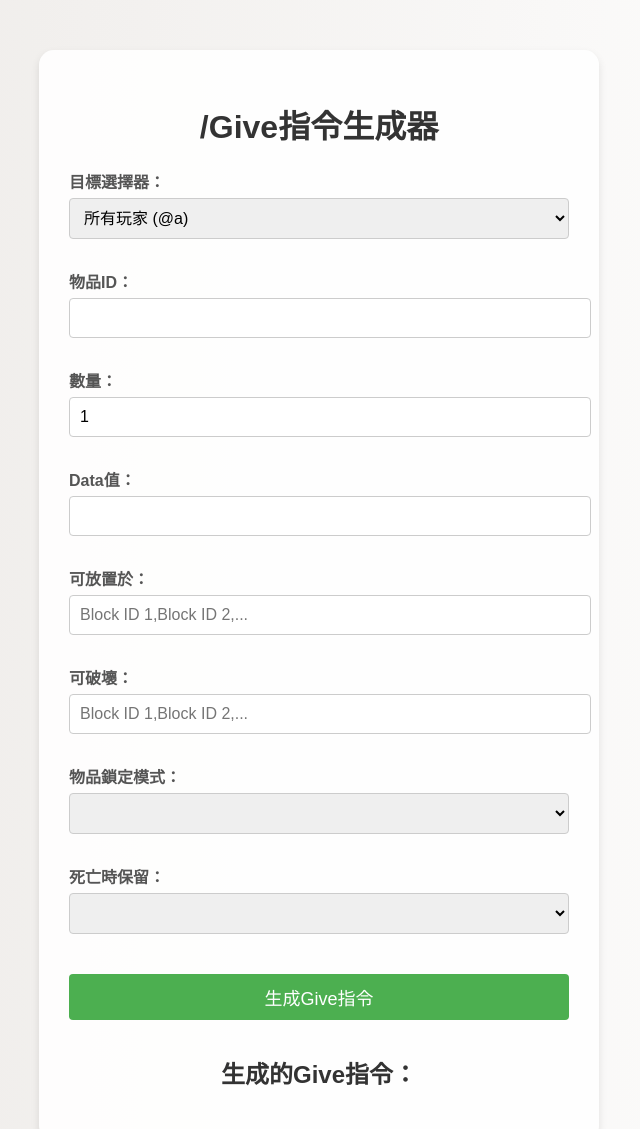
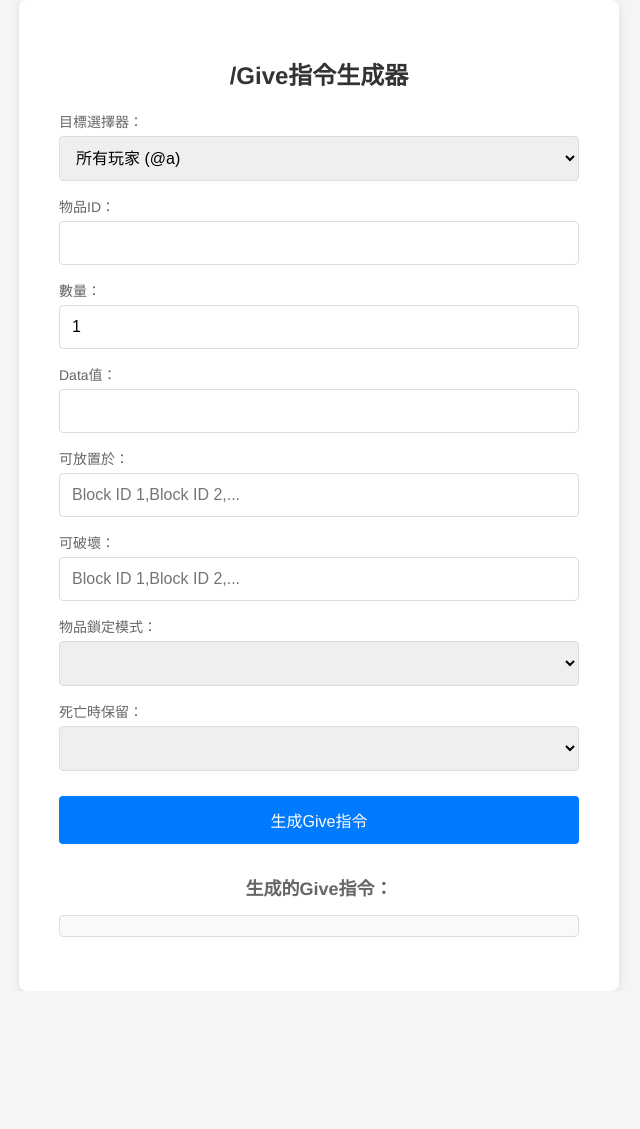
Before and after one commit to EricbobXD/mcpe.cmd-give, a plain HTML site: page index.html in a window 1280 px wide. Shown: the top 1129 px of the page, without its empty margins (321-961 px from the left). After the commit the page ends 991 px from the top, so only its background shows below. Drawn offline with Linux system fonts and the light colour scheme.

Commit message:
Update index.html

```diff
--- a/index.html
+++ b/index.html
@@ -4,79 +4,80 @@
   <title>/Give指令生成器</title>
   <style>
     body {
-      font-family: Arial, sans-serif;
+      font-family: 'Helvetica Neue', sans-serif;
+      background-color: #f5f5f5;
+      display: flex;
+      justify-content: center;
+      align-items: center;
+      min-height: 100vh;
+      margin: 0;
+    }
+    .container {
+      background-color: #fff;
+      padding: 40px;
+      border-radius: 8px;
+      box-shadow: 0 2px 10px rgba(0, 0, 0, 0.1);
+      max-width: 600px;
+      width: 100%;
+      box-sizing: border-box;
+    }
+    h1 {
+      font-size: 24px;
+      color: #333;
+      margin-bottom: 20px;
+      text-align: center;
+    }
+    h2 {
+      font-size: 18px;
+      color: #666;
+      margin-top: 30px;
+      text-align: center;
+    }
+    form {
       display: flex;
       flex-direction: column;
-      align-items: center;
-      margin: 0;
-      padding: 0;
-      min-height: 100vh;
-      background: linear-gradient(to right, #ece9e6, #ffffff);
-    }
-    .container {
-      background-color: rgba(255, 255, 255, 0.9);
-      padding: 30px;
-      border-radius: 15px;
-      margin-top: 50px;
-      width: 90%;
-      max-width: 500px;
-      box-shadow: 0 4px 8px rgba(0,0,0,0.1);
-      animation: fadeIn 1s ease-in-out;
-    }
-    @keyframes fadeIn {
-      from { opacity: 0; }
-      to { opacity: 1; }
-    }
-    h1, h2 {
-      text-align: center;
-      color: #333;
-    }
-    form {
-      width: 100%;
-    }
-    label {
-      font-weight: bold;
-      display: block;
-      margin-bottom: 5px;
-      color: #555;
-    }
-    input, select {
-      width: 100%;
-      padding: 10px;
-      margin-bottom: 15px;
-      border: 1px solid #ccc;
-      border-radius: 4px;
-      font-size: 16px;
-      transition: border-color 0.3s;
-    }
-    input:focus, select:focus {
-      border-color: #4CAF50;
-    }
-    input[type="submit"] {
-      background-color: #4CAF50;
-      color: #fff;
-      cursor: pointer;
-      width: 100%;
-      margin-top: 10px;
-      font-size: 18px;
-      border: none;
-      transition: background-color 0.3s;
-    }
-    input[type="submit"]:hover {
-      background-color: #45a049;
-    }
-    #generated_command {
-      font-size: 16px;
-      font-weight: bold;
-      margin-top: 20px;
-      word-break: break-all;
     }
     .form-group {
       margin-bottom: 15px;
     }
-    .checkbox-label {
-      display: inline-block;
-      margin-left: 5px;
+    label {
+      font-size: 14px;
+      color: #666;
+      margin-bottom: 5px;
+      display: block;
+    }
+    input, select {
+      padding: 12px;
+      border: 1px solid #ddd;
+      border-radius: 4px;
+      font-size: 16px;
+      width: 100%;
+      box-sizing: border-box;
+      transition: border-color 0.3s;
+    }
+    input:focus, select:focus {
+      border-color: #007BFF;
+    }
+    input[type="submit"] {
+      background-color: #007BFF;
+      color: white;
+      border: none;
+      cursor: pointer;
+      transition: background-color 0.3s;
+      margin-top: 10px;
+    }
+    input[type="submit"]:hover {
+      background-color: #0056b3;
+    }
+    #generated_command {
+      font-size: 14px;
+      color: #333;
+      margin-top: 15px;
+      padding: 10px;
+      background-color: #f9f9f9;
+      border: 1px solid #ddd;
+      border-radius: 4px;
+      word-break: break-word;
     }
   </style>
 </head>
```
